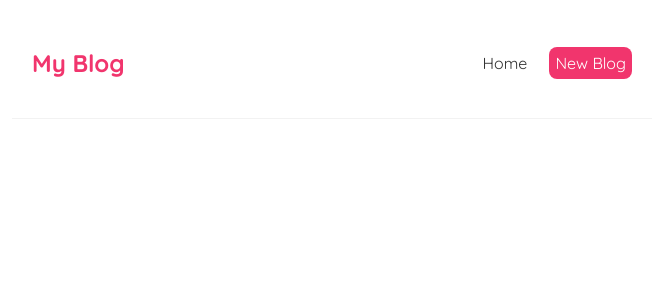
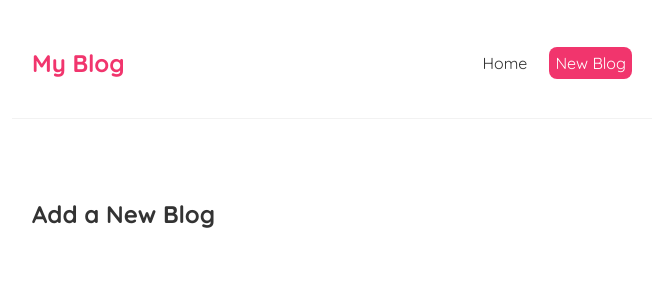
Before and after one commit to edcabiltes/react-workout, a React (Create React App) app: page /create in a window 1280 px wide. Shown: the top 300 px of the page, without its empty margins (308-971 px from the left). Built offline with nearby package versions, Linux system fonts and the light colour scheme.

Commit message:
add a create page

```diff
--- a/src/App.js
+++ b/src/App.js
@@ -1,6 +1,7 @@
 import { BrowserRouter as Router, Routes, Route } from "react-router-dom";
 import Home from "./Home";
 import Navbar from "./Navbar";
+import Create from "./Create";
 
 function App() {
   return (
@@ -10,6 +11,7 @@
         <div className="content">
           <Routes>
             <Route path="/" element={<Home />} />
+            <Route path="/create" element={<Create />} />
           </Routes>
         </div>
       </div>
--- /dev/null
+++ b/src/Create.js
@@ -0,0 +1,9 @@
+const Create = () => {
+  return (
+    <div className="create">
+        <h2>Add a New Blog</h2>
+    </div>
+  )
+}
+
+export default Create
```
